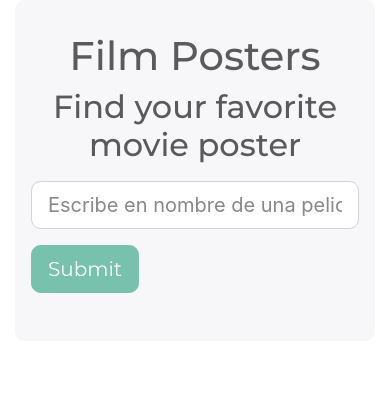
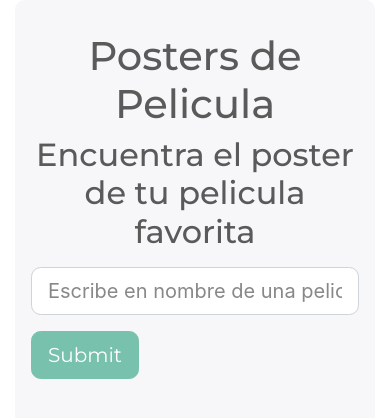
Before and after one commit to isadoraramirez/peliculas, a React (Create React App) app: page / in a window 390 px wide. Shown: the top 418 px of the page. Built offline with nearby package versions, Linux system fonts and the light colour scheme.

Commit message:
making responsive images

```diff
--- a/src/App.js
+++ b/src/App.js
@@ -35,8 +35,8 @@ class App extends Component{
         <div className="jumbotron">
           <p className="lead text-center"
           >
-            <h1>Film Posters</h1>
-            <h2>Find your favorite movie poster</h2>
+            <h1>Posters de Pelicula</h1>
+            <h2>Encuentra el poster de tu pelicula favorita</h2>
             </p>
 
           <Search
--- a/src/components/Film.js
+++ b/src/components/Film.js
@@ -8,12 +8,12 @@ const Film = (props) => {
 
      return (
         <div className= "col-3">
-             <div className="card-body">
-                  <img src={Poster} alt={Year} className="card-img-top"  />
-                  <div className="card-body">
-                     <p className="card-text">Titulo: {Title}</p>
-                     <p className="card-text">Año: {Year}</p>
-                     <a href= {Poster} target="_blank" rel="noopener noreferrer" className="btn btn-secondary btn-block">Ver Poster</a>
+             <div className="Card.Body">
+                  <img src={Poster} class="img-responsive" alt={Year} className="card-img-top"  />
+                  <div className="Card.Body">
+                     <p className="Card.Text">Titulo: {Title}</p>
+                     <p className="Card.Text">Año: {Year}</p>
+                     <a href= {Poster}  rel="noopener noreferrer" target="_blank" className="btn btn-secondary btn-block">Ver Poster</a>
 
                   </div>
 
```
